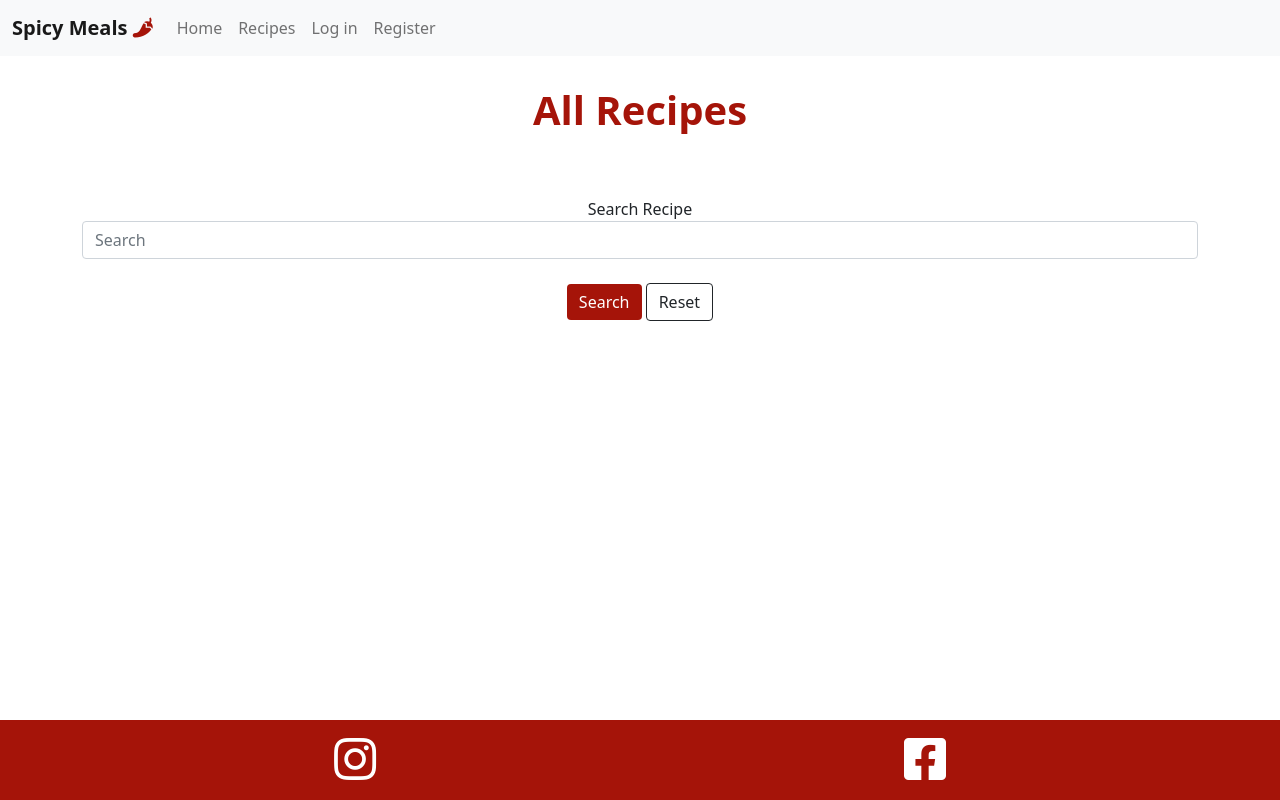
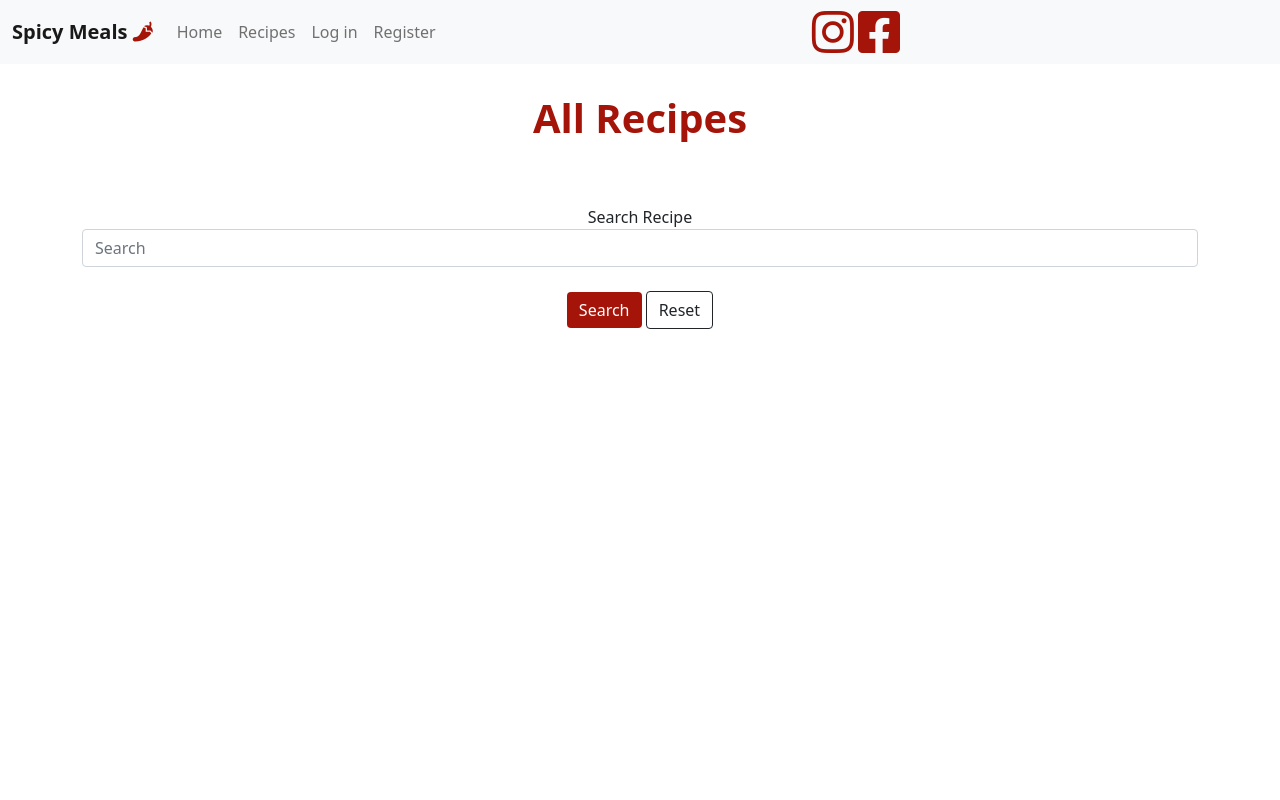
Before and after one commit to Yassinrby/spicy-meals, a Flask app: page /search in a window 1280 px wide. Run offline with Flask 2, Linux system fonts and the light colour scheme; data that the repository does not hold is empty; some libraries are stand-ins or nearby versions.

Commit message:
Deleted footer and moved social media icons to navbar

```diff
--- a/static/css/style.css
+++ b/static/css/style.css
@@ -1,5 +1,11 @@
 body {
-    overflow: auto;
+    width: 100%;
+    height: 100%;
+}
+
+.container {
+   min-height:100%;
+   position:relative;
 }
 
 
@@ -11,9 +17,8 @@ body {
     color: #a51409;
 }
 
-footer {
+/* footer {
   height: 10%;
-  margin-top: 30px;
   position: fixed;
   left: 0;
   bottom: 0;
@@ -22,11 +27,11 @@ footer {
   color: white;
   text-align: center;
   z-index: 999;
-}
+} */
 
-.footer-icon {
-    color: white;
-    margin-top: 15px;
+.nav-icon {
+    color: #a51409;
+    margin-top: 0 10px;
 }
 
 .header {
--- a/templates/base.html
+++ b/templates/base.html
@@ -18,7 +18,7 @@
     <link rel="stylesheet" href="{{ url_for('static', filename='css/style.css') }}">
 
 
-<!-- Page titles get injected here -->
+    <!-- Page titles get injected here -->
 
     <title>{% block title %} {% endblock %}</title>
 
@@ -45,6 +45,12 @@
                     <a class="nav-link" href="{{ url_for('login') }}">Log in</a>
                     <a class="nav-link" href="{{ url_for('register') }}">Register</a>
                     {% endif %}
+                </div>
+                <div class="navbar-icons mx-auto">
+                    <a target="_blank" href="https://www.instagram.com/"><i
+                            class="fab fa-instagram fa-3x nav-icon"></i></a>
+                    <a target="_blank" href="https://www.facebook.com/"><i
+                            class="fab fa-facebook-square fa-3x nav-icon"></i></a>
                 </div>
             </div>
         </div>
@@ -96,24 +102,6 @@
     {% block content %}
     {% endblock %}
 
-    <!-- Footer -->
-
-    <footer>
-        <div class="container">
-            <div class="row justify-content-center">
-                <div class="col">
-                    <a target="_blank" href="https://www.instagram.com/"><i
-                            class="fab fa-instagram fa-3x footer-icon"></i></a>
-                </div>
-                <div class="col">
-                    <a target="_blank" href="https://www.facebook.com/"><i
-                            class="fab fa-facebook-square fa-3x footer-icon"></i></a>
-                </div>
-
-            </div>
-        </div>
-    </footer>
-
 
 
     <script src="https://code.jquery.com/jquery-3.5.1.slim.min.js"
```
